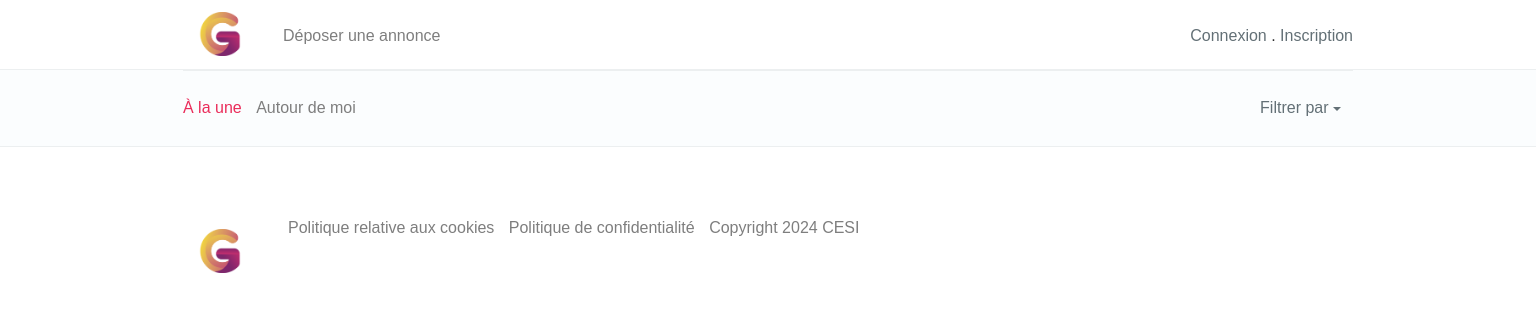
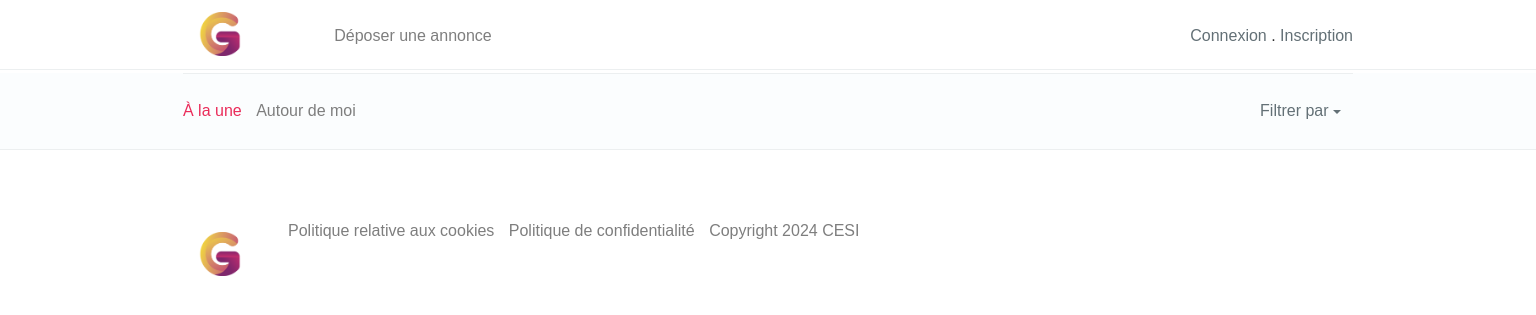
Before and after one commit to apersis/vide-grenier, a PHP site: page /posts/ in a window 1536 px wide. Shown: the top 315 px of the page. Run offline with PHP 8.4, Linux system fonts and the light colour scheme; data that the repository does not hold is empty; some libraries are stand-ins or nearby versions; some web fonts are replaced.

Commit message:
issue-62_correction_responsive

```diff
--- a/public/style/main.css
+++ b/public/style/main.css
@@ -1351,9 +1351,20 @@
 
 ul.menu {
   position: relative;
-  margin-bottom: 0;
+  margin-bottom: 25px;
   z-index: 10;
   margin-top: 25px;
+}
+@media only screen and (min-width: 1300px) {
+  ul.menu {
+    width: 100%;
+    align-items: center;
+    justify-content: center;
+    display: -moz-box;
+    display: -ms-flexbox;
+    display: -webkit-flex;
+    display: flex;
+  }
 }
 ul.menu li:hover ul {
   display: block;
@@ -1536,17 +1547,18 @@
 
 .loginsignup {
   text-align: right;
-}
-.loginsignup a {
-  color: #637076;
-}
-.loginsignup a:hover {
-  text-decoration: underline;
+  margin-top: -50px;
 }
 @media only screen and (min-width: 1300px) {
   .loginsignup {
     margin-top: 25px;
   }
+}
+.loginsignup a {
+  color: #637076;
+}
+.loginsignup a:hover {
+  text-decoration: underline;
 }
 
 .navbar-brand {
@@ -1563,11 +1575,6 @@
     display: flex;
   }
 }
-@media only screen and (min-width: 767px) {
-  .navbar-brand span {
-    display: none;
-  }
-}
 @media only screen and (max-width: 767px) {
   .navbar-brand span {
     margin-left: 10px;
@@ -1575,6 +1582,11 @@
     font-size: 20px;
     color: #ea2c5a;
     font-weight: bold;
+  }
+}
+@media only screen and (min-width: 767px) {
+  .navbar-brand span {
+    display: none;
   }
 }
 
--- a/style/_header.scss
+++ b/style/_header.scss
@@ -24,10 +24,15 @@
 
 ul.menu {
   position: relative;
-  margin-bottom: 0;
+  margin-bottom: 25px;
   z-index: 10;
   margin-top: 25px;
-
+  @media only screen and (min-width: 1300px) {
+    width: 100%;
+    align-items: center;
+    justify-content: center;
+    @include display-flex();
+  }
   li {
     &:hover ul {
       display: block;
@@ -214,6 +219,11 @@
 
 .loginsignup {
   text-align: right;
+  margin-top: -50px;
+
+  @media only screen and (min-width: 1300px) {
+    margin-top: 25px;
+  }
   a {
     color: $c-icon;
     &:hover {
@@ -221,9 +231,7 @@
     }
   }
 
-  @media only screen and (min-width: 1300px) {
-    margin-top: 25px;
-  }
+
 
 }
 
@@ -236,15 +244,15 @@
     @include display-flex();
   }
   span {
-    @media only screen and (min-width: 767px) {
-      display: none;
-    }
     @media only screen and (max-width: 767px) {
       margin-left: 10px;
       margin-top: 4px;
       font-size: 20px;
       color: #ea2c5a;
       font-weight: bold;
+    }
+    @media only screen and (min-width: 767px) {
+      display: none;
     }
   }
 }
```
Also changed, not shown: 1 other file.
